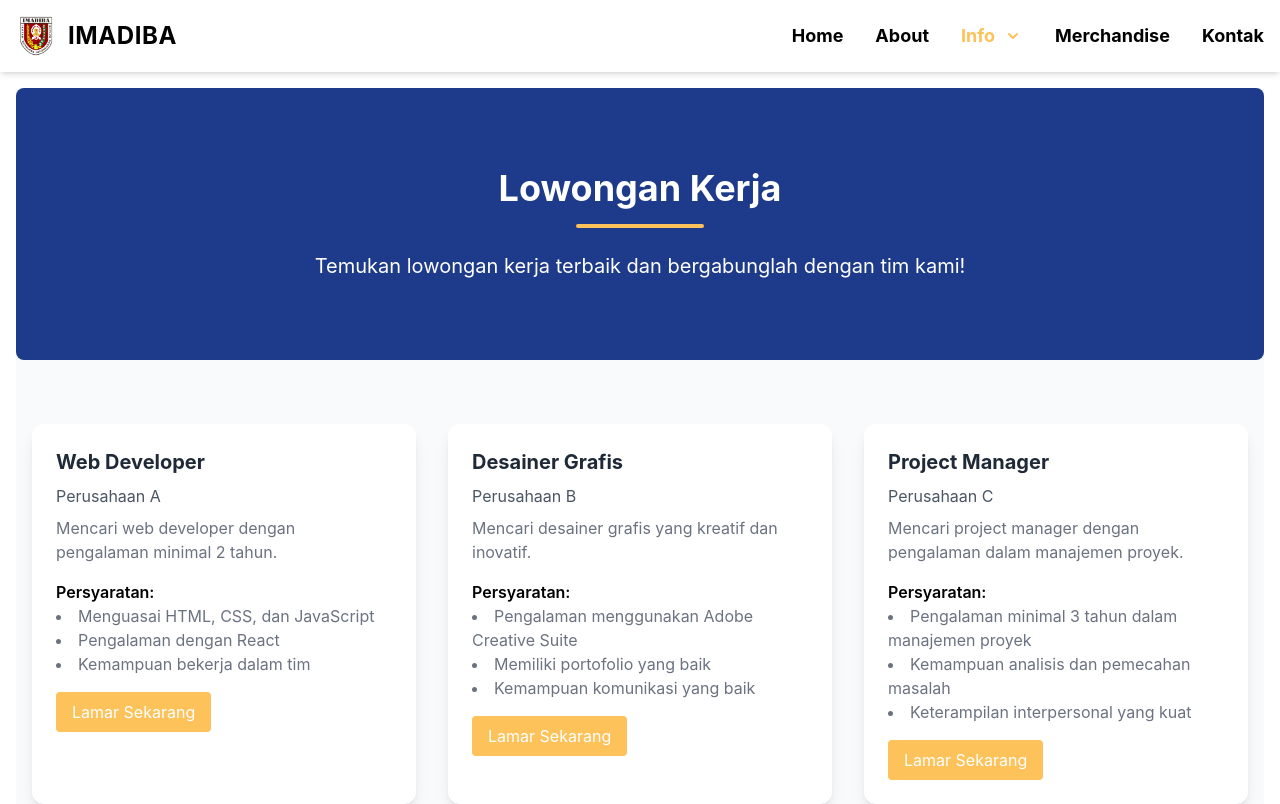
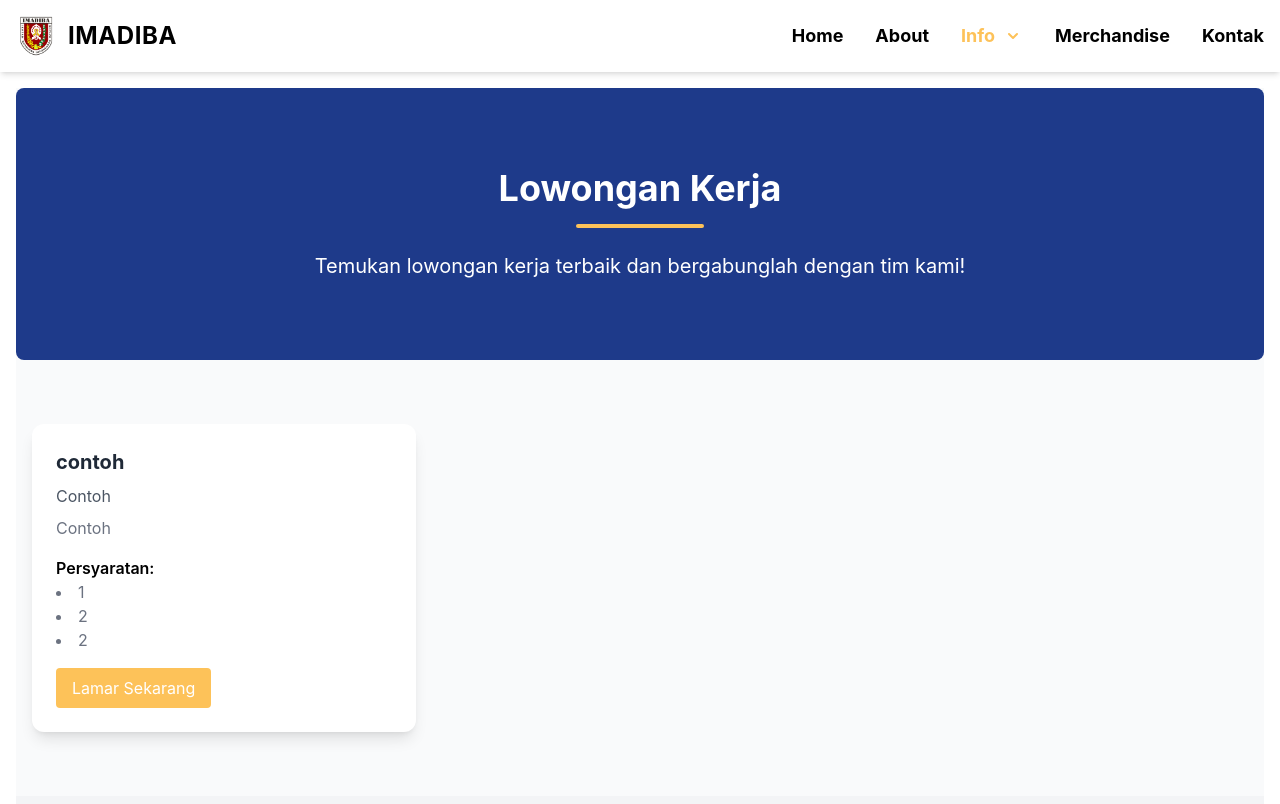
Before and after one commit to Ediw7/Webiste-IMADIBA, a React (Create React App) app: page /loker in a window 1280 px wide. Shown: the top 804 px of the page. Built offline with nearby package versions, Linux system fonts and the light colour scheme.

Commit message:
update timeline

```diff
--- /dev/null
+++ b/src/components/RegistrationSection.js
@@ -0,0 +1,113 @@
+import React, { useEffect } from 'react';
+import { Calendar, ChevronRight, Users, MessageSquare, CheckCircle } from 'lucide-react';
+import AOS from 'aos';
+import 'aos/dist/aos.css'; // Import AOS styles
+
+const RegistrationSection = () => {
+  useEffect(() => {
+    AOS.init(); // Initialize AOS
+  }, []);
+
+  const steps = [
+    {
+      icon: <Users size={20} />,
+      date: "21-24 Oktober 2024",
+      title: "Open Recruitment",
+      description: "Staff IMADIBA 2024/2025",
+      status: "completed"
+    },
+    {
+      icon: <Calendar size={20} />,
+      date: "25 Oktober",
+      title: "Pengumuman",
+      description: "Lolos Berkas & Jadwal Wawancara",
+      hasButton: true,
+      status: "active"
+    },
+    {
+      icon: <MessageSquare size={20} />,
+      date: "26-27 Oktober",
+      title: "Wawancara",
+      description: "Tahap Seleksi Kandidat",
+      status: "upcoming"
+    },
+    {
+      icon: <CheckCircle size={20} />,
+      date: "29 Oktober",
+      title: "Pengumuman Akhir",
+      description: "Staff IMADIBA 2024/2025",
+      status: "upcoming"
+    }
+  ];
+
+  return (
+    <section className="py-8 bg-white">
+      <div className="container mx-auto px-4">
+        {/* Header */}
+        <div className="text-center mb-12">
+          <h2 className="text-3xl font-semibold text-gray-900 mb-2" data-aos="fade-up">
+            Informasi Pendaftaran
+          </h2>
+          <div className="w-32 h-1 bg-[#fdc259] mb-4 rounded-lg mx-auto" data-aos="fade-up" data-aos-delay="200"></div>
+          <p className="text-gray-600 text-base" data-aos="fade-up" data-aos-delay="400">
+            Timeline pendaftaran Staff IMADIBA periode 2024/2025
+          </p>
+        </div>
+
+        {/* Timeline Steps */}
+        <div className="max-w-5xl mx-auto">
+          <div className="relative flex flex-col md:flex-row justify-between items-start md:items-center gap-6 md:gap-4">
+            {/* Connecting Line */}
+            <div className="hidden md:block absolute top-1/2 left-0 right-0 h-px bg-gray-200 -translate-y-1/2 z-0">
+              <div className="h-full bg-blue-900" style={{ width: '25%' }}></div>
+            </div>
+
+            {/* Steps */}
+            {steps.map((step, index) => (
+              <div
+                key={index}
+                className="relative flex flex-col items-center text-center z-10 w-full md:w-48"
+                data-aos="fade-up" // Add AOS effect
+                data-aos-delay={`${index * 100}`} // Staggered animation delay
+              >
+                {/* Step Circle */}
+                <div className={`w-10 h-10 rounded-full flex items-center justify-center mb-3 transition-all duration-300
+                  ${step.status === 'completed' ? 'bg-blue-900 text-white' :
+                    step.status === 'active' ? 'bg-blue-900 text-white' :
+                    'bg-white text-gray-400 border border-gray-300'}
+                `}>
+                  {step.icon}
+                </div>
+
+                {/* Content */}
+                <div className="transition-all duration-300">
+                  <span className={`inline-block px-3 py-0.5 text-xs font-medium mb-2 rounded
+                    ${step.status === 'completed' ? 'bg-blue-50 text-blue-900' :
+                      step.status === 'active' ? 'bg-blue-50 text-blue-900' :
+                      'bg-gray-50 text-gray-600'}
+                  `}>
+                    {step.date}
+                  </span>
+                  <h3 className="text-sm font-semibold text-gray-900 mb-1">{step.title}</h3>
+                  <p className="text-xs text-gray-500 leading-relaxed">{step.description}</p>
+
+                  {step.hasButton && (
+                    <button
+                      onClick={() => window.open('https://docs.google.com/spreadsheets', '_blank')}
+                      className="mt-3 inline-flex items-center gap-1 bg-blue-900 text-white px-4 py-1.5 rounded text-xs font-medium hover:bg-blue-800 transition-colors duration-200"
+                    >
+                      Lihat Spreadsheet
+                      <ChevronRight size={14} />
+                    </button>
+                  )}
+                </div>
+              </div>
+            ))}
+          </div>
+        </div>
+      </div>
+    </section>
+  );
+};
+
+export default RegistrationSection;
--- a/src/pages/Beasiswa.js
+++ b/src/pages/Beasiswa.js
@@ -6,36 +6,13 @@ const Beasiswa = () => {
   const scholarships = [
     {
       id: 1,
-      title: "Beasiswa Pemerintah Batang",
-      type: "Full Scholarship",
+      title: "Contoh",
+      type: "Contoh",
       level: "S1",
-      deadline: "31 Oktober 2024",
-      description: "Beasiswa penuh untuk mahasiswa Batang berprestasi mencakup biaya kuliah dan tunjangan bulanan."
+      deadline: "2024",
+      description: "contoh"
     },
-    {
-      id: 2,
-      title: "Beasiswa LPDP",
-      type: "Full Scholarship",
-      level: "S2/S3",
-      deadline: "15 November 2024",
-      description: "Program beasiswa pascasarjana dalam dan luar negeri untuk putra-putri terbaik Banten."
-    },
-    {
-      id: 3,
-      title: "Beasiswa Bank Indonesia",
-      type: "Partial Scholarship",
-      level: "S1",
-      deadline: "1 November 2024",
-      description: "Beasiswa parsial untuk mahasiswa bidang ekonomi, teknik, dan sosial humaniora."
-    },
-    {
-      id: 4,
-      title: "Beasiswa Unggulan Kemendikbud",
-      type: "Full Scholarship",
-      level: "S1/S2",
-      deadline: "20 Oktober 2024",
-      description: "Program beasiswa unggulan dari Kemendikbud untuk mahasiswa berprestasi akademik dan non-akademik."
-    }
+
   ];
 
   return (
--- a/src/pages/Home.js
+++ b/src/pages/Home.js
@@ -1,6 +1,8 @@
 import React, { useState, useEffect } from 'react';
 import Footer from '../components/Footer';
-import { ArrowRight, Award, BookOpen, Briefcase, ChevronDown } from 'lucide-react';
+import { ArrowRight, Award, BookOpen, Briefcase } from 'lucide-react';
+import RegistrationSection from '../components/RegistrationSection'; // Sesuaikan jalur sesuai dengan lokasi file
+
 
 const Home = () => {
   const [scrollY, setScrollY] = useState(0);
@@ -13,7 +15,6 @@ const Home = () => {
     const handleScroll = () => {
       setScrollY(window.scrollY);
 
-      // Check if sections should be visible
       const cardsSection = document.getElementById('info-cards');
       const updatesSection = document.getElementById('latest-updates');
 
@@ -35,12 +36,10 @@ const Home = () => {
     };
 
     window.addEventListener('scroll', handleScroll);
-    handleScroll(); // Check initially
+    handleScroll();
 
     return () => window.removeEventListener('scroll', handleScroll);
   }, []);
-
-  const parallaxOffset = -scrollY * 0.3;
 
   return (
     <div className="min-h-screen">
@@ -69,17 +68,18 @@ const Home = () => {
             <h2 className="text-4xl font-extrabold text-white">
               KABINET ARAH PULANG
             </h2>
-
             <p className="text-xl font-light italic mb-6">
               "Menuju Arah, Kembali Pulang"
             </p>
-            <button className="bg-[#fdc259] text-black px-8 py-3 rounded-full font-bold hover:bg-[#fdcd70] transition-all duration-300 transform hover:scale-105 hover:shadow-lg inline-flex items-center w-fit">
-              Bergabung Bersama Kami
-              <ArrowRight className="ml-2" />
-            </button>
           </div>
         </div>
       </section>
+
+    {/* masukkin komponen disini */}
+    <section className="py-20">
+        <RegistrationSection />
+      </section>
+
 
       {/* Info Cards Section with Scroll Animation */}
       <section id="info-cards" className="py-20 bg-gradient-to-b from-gray-50 to-white">
@@ -149,31 +149,31 @@ const Home = () => {
           <div className="grid md:grid-cols-2 lg:grid-cols-3 gap-8">
             {[
               {
-                date: "12 Oktober 2024",
+                date: "2024",
                 title: "Partnership x Pendanaan Kreatif",
                 description: "Deskripsi",
                 image: ""
               },
               {
-                date: "10 Oktober 2024",
+                date: "2024",
                 title: "ALUMNI INSIGHT",
                 description: "Deskripsi.",
                 image: ""
               },
               {
-                date: "8 Oktober 2024",
+                date: "2024",
                 title: "Welcoming Party",
                 description: "Deskripsi",
                 image: ""
               },
               {
-                date: "8 Oktober 2024",
+                date: "2024",
                 title: "IMADIBA Fit & Fun",
                 description: "Deskripsi",
                 image: ""
               },
               {
-                date: "8 Oktober 2024",
+                date: "2024",
                 title: "Batang Dips Art Competition",
                 description: "Deskripsi",
                 image: ""
--- a/src/pages/Loker.js
+++ b/src/pages/Loker.js
@@ -4,38 +4,17 @@ import Footer from '../components/Footer';
 const Loker = () => {
   const jobOpenings = [
     {
-      title: 'Web Developer',
-      company: 'Perusahaan A',
-      description: 'Mencari web developer dengan pengalaman minimal 2 tahun.',
+      title: 'contoh',
+      company: 'Contoh',
+      description: 'Contoh',
       requirements: [
-        'Menguasai HTML, CSS, dan JavaScript',
-        'Pengalaman dengan React',
-        'Kemampuan bekerja dalam tim',
+        '1',
+        '2',
+        '2',
       ],
       applyLink: '/apply/web-developer', // Ganti dengan tautan ke halaman lamaran
     },
-    {
-      title: 'Desainer Grafis',
-      company: 'Perusahaan B',
-      description: 'Mencari desainer grafis yang kreatif dan inovatif.',
-      requirements: [
-        'Pengalaman menggunakan Adobe Creative Suite',
-        'Memiliki portofolio yang baik',
-        'Kemampuan komunikasi yang baik',
-      ],
-      applyLink: '/apply/desainer-grafis', // Ganti dengan tautan ke halaman lamaran
-    },
-    {
-      title: 'Project Manager',
-      company: 'Perusahaan C',
-      description: 'Mencari project manager dengan pengalaman dalam manajemen proyek.',
-      requirements: [
-        'Pengalaman minimal 3 tahun dalam manajemen proyek',
-        'Kemampuan analisis dan pemecahan masalah',
-        'Keterampilan interpersonal yang kuat',
-      ],
-      applyLink: '/apply/project-manager', // Ganti dengan tautan ke halaman lamaran
-    },
+
     // Tambahkan lowongan kerja lainnya di sini
   ];
 
--- a/src/pages/Merchandise.js
+++ b/src/pages/Merchandise.js
@@ -4,33 +4,12 @@ import Footer from '../components/Footer';
 const merchandiseItems = [
   {
     id: 1,
-    name: 'Kaos Keren',
+    name: 'contoh',
     price: 150000,
-    description: 'Kaos berkualitas tinggi dengan desain eksklusif.',
+    description: 'contoh',
     image: 'https://via.placeholder.com/300x300', // Ganti dengan URL gambar yang sesuai
   },
-  {
-    id: 2,
-    name: 'Topi Stylish',
-    price: 75000,
-    description: 'Topi trendy untuk gaya sehari-hari.',
-    image: 'https://via.placeholder.com/300x300', // Ganti dengan URL gambar yang sesuai
-  },
-  {
-    id: 3,
-    name: 'Stiker Unik',
-    price: 25000,
-    description: 'Stiker dengan berbagai desain menarik.',
-    image: 'https://via.placeholder.com/300x300', // Ganti dengan URL gambar yang sesuai
-  },
-  {
-    id: 4,
-    name: 'Stiker Unik',
-    price: 25000,
-    description: 'Stiker dengan berbagai desain menarik.',
-    image: 'https://via.placeholder.com/300x300', // Ganti dengan URL gambar yang sesuai
-  },
-  // Tambahkan lebih banyak item sesuai kebutuhan
+
 ];
 
 const Merchandise = () => {
--- a/src/pages/Prestasi.js
+++ b/src/pages/Prestasi.js
@@ -4,23 +4,12 @@ import Footer from '../components/Footer';
 const Prestasi = () => {
   const achievements = [
     {
-      name: 'Wirayudha Setyawan',
-      position: 'Kepala Bidang',
-      achievement: 'Juara I Lomba Perkapalan 2023',
-      image: '/antik.jpeg',
+      name: 'contoh',
+      position: 'contoh',
+      achievement: 'contoh',
+      image: '',
     },
-    {
-      name: 'Zhafa Nazhilla',
-      position: 'Wakil Kepala Bidang',
-      achievement: 'Best Speaker 2023',
-      image: '/tegar.jpeg',
-    },
-    {
-      name: 'Nama Anggota Lain',
-      position: 'Jabatan',
-      achievement: 'Prestasi Lainnya',
-      image: '/path/to/image.jpg', // Ganti dengan path gambar yang sesuai
-    },
+
     // Tambahkan anggota dan prestasi lainnya di sini
   ];
 
```
Lines whose indentation alone changed are shown as unchanged.
